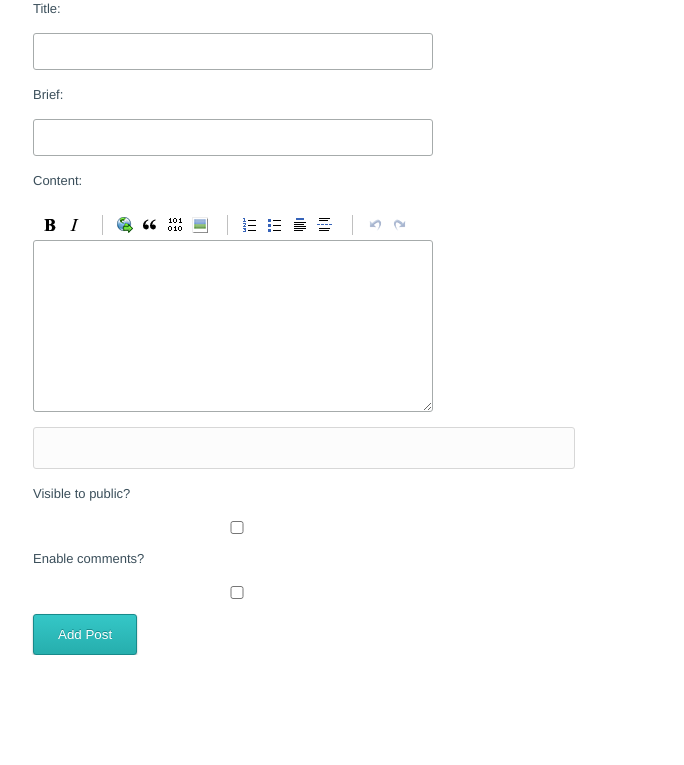
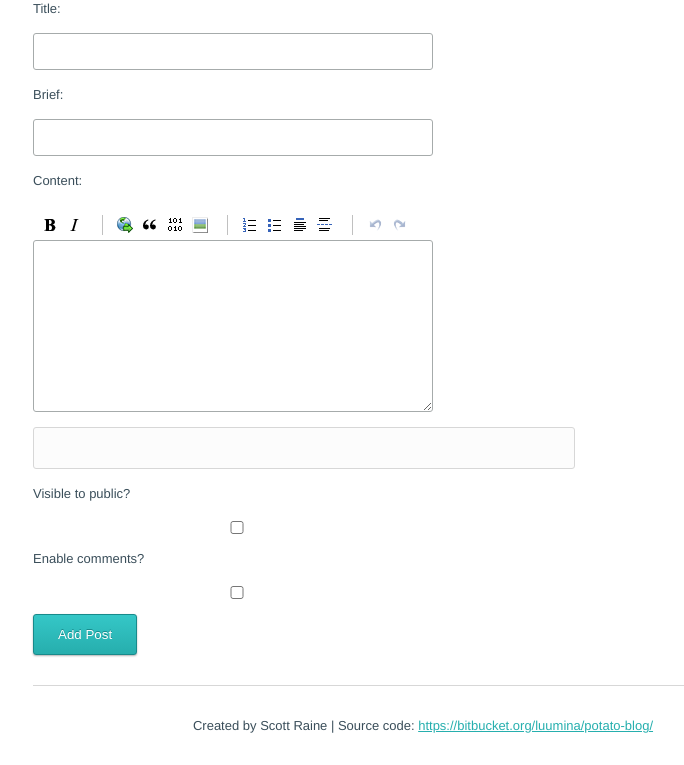
Before and after one commit to theras/potato-blog, a Django app: page /admin/add/ in a window 1280 px wide. Shown: the part 180-945 px from the top of the page, without its empty margins (217-901 px from the left). Before the commit the page ends 835 px from the top, so only its background shows below. Run offline with Django 3.2, Linux system fonts and the light colour scheme; parts of the project's set-up code (start-up, migrations or seed data) failed here and were passed over.

Commit message:
Added footer

```diff
--- a/core/static/css/style.css
+++ b/core/static/css/style.css
@@ -166,3 +166,9 @@ ul.child li a {
 	margin-left: 20px;
 	text-decoration: none;
 }
+footer {
+	text-align: center;
+	border-top: 1px solid #D7D7D7;
+	padding: 30px 0px;
+	margin-top: 30px;
+}
--- a/core/templates/layout/base.html
+++ b/core/templates/layout/base.html
@@ -25,6 +25,9 @@
 </nav>
 <section class="container">
 	{% block content %}{% endblock content %}
+	<footer>
+		<p>Created by Scott Raine | Source code: <a href="https://bitbucket.org/luumina/potato-blog/">https://bitbucket.org/luumina/potato-blog/</a></p>
+	</footer>
 </section>
 </body>
 </html>
```
